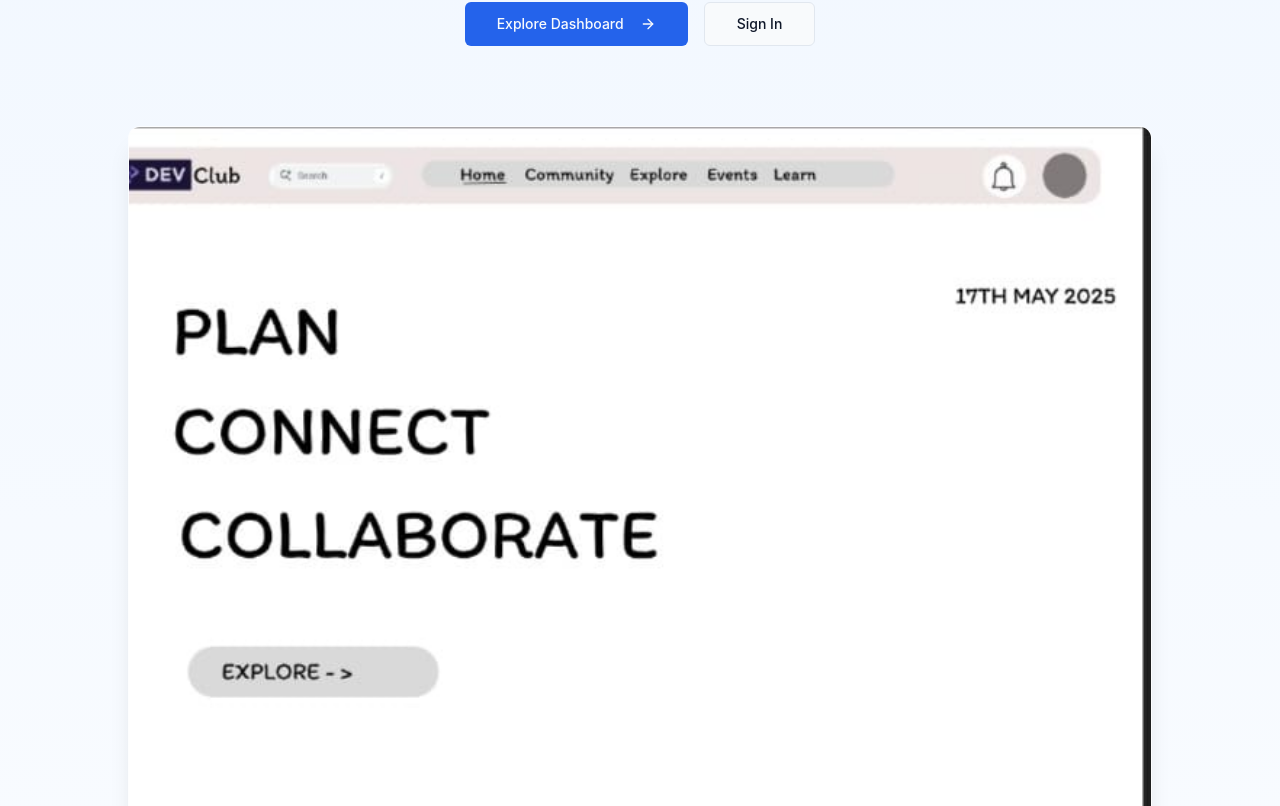
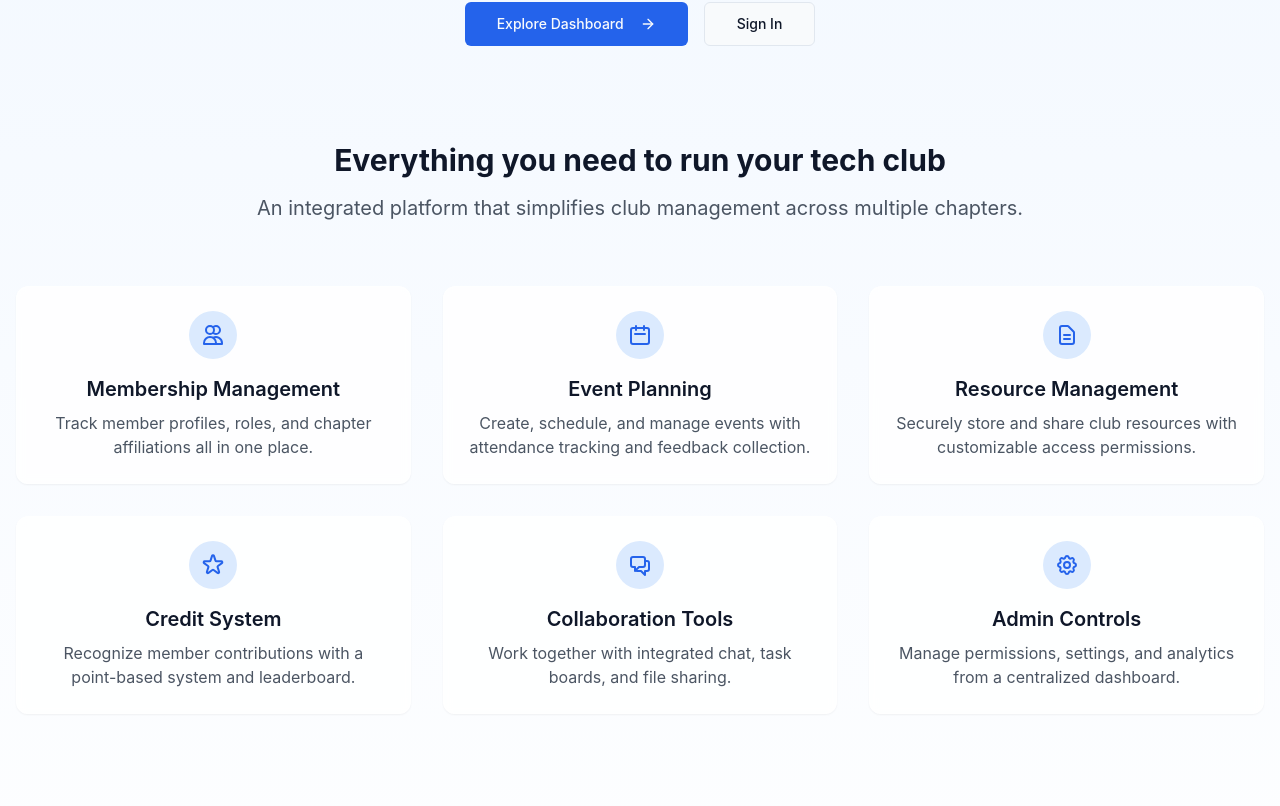
Before and after one commit to sanidhyaPatidar0007/techno-club-hub, a React (Vite) app: page / in a window 1280 px wide. Shown: the part 574-1380 px from the top of the page. Built offline with nearby package versions, Linux system fonts and the light colour scheme.

Commit message:
Remove photo from homepage
Removes the hero image from the index page.

```diff
--- a/src/pages/Index.tsx
+++ b/src/pages/Index.tsx
@@ -1,4 +1,3 @@
-
 import { motion } from 'framer-motion';
 import { Link } from 'react-router-dom';
 import { ArrowRight } from 'lucide-react';
@@ -90,22 +89,7 @@ const Index = () => {
             </motion.div>
           </motion.div>
 
-          {/* Hero image */}
-          <motion.div
-            className="w-full max-w-5xl mt-20"
-            initial={{ opacity: 0, y: 40 }}
-            animate={{ opacity: 1, y: 0 }}
-            transition={{ duration: 0.7, delay: 0.6 }}
-          >
-            <div className="glass-panel rounded-xl overflow-hidden shadow-xl">
-              <img
-                src="/lovable-uploads/923b217a-5ba0-4bee-9fb9-9a3cfc6a14b8.png"
-                alt="Techno Clubs Dashboard"
-                className="w-full h-auto rounded-lg"
-                loading="lazy"
-              />
-            </div>
-          </motion.div>
+          {/* Hero image section removed */}
         </section>
 
         {/* Features section */}
```
